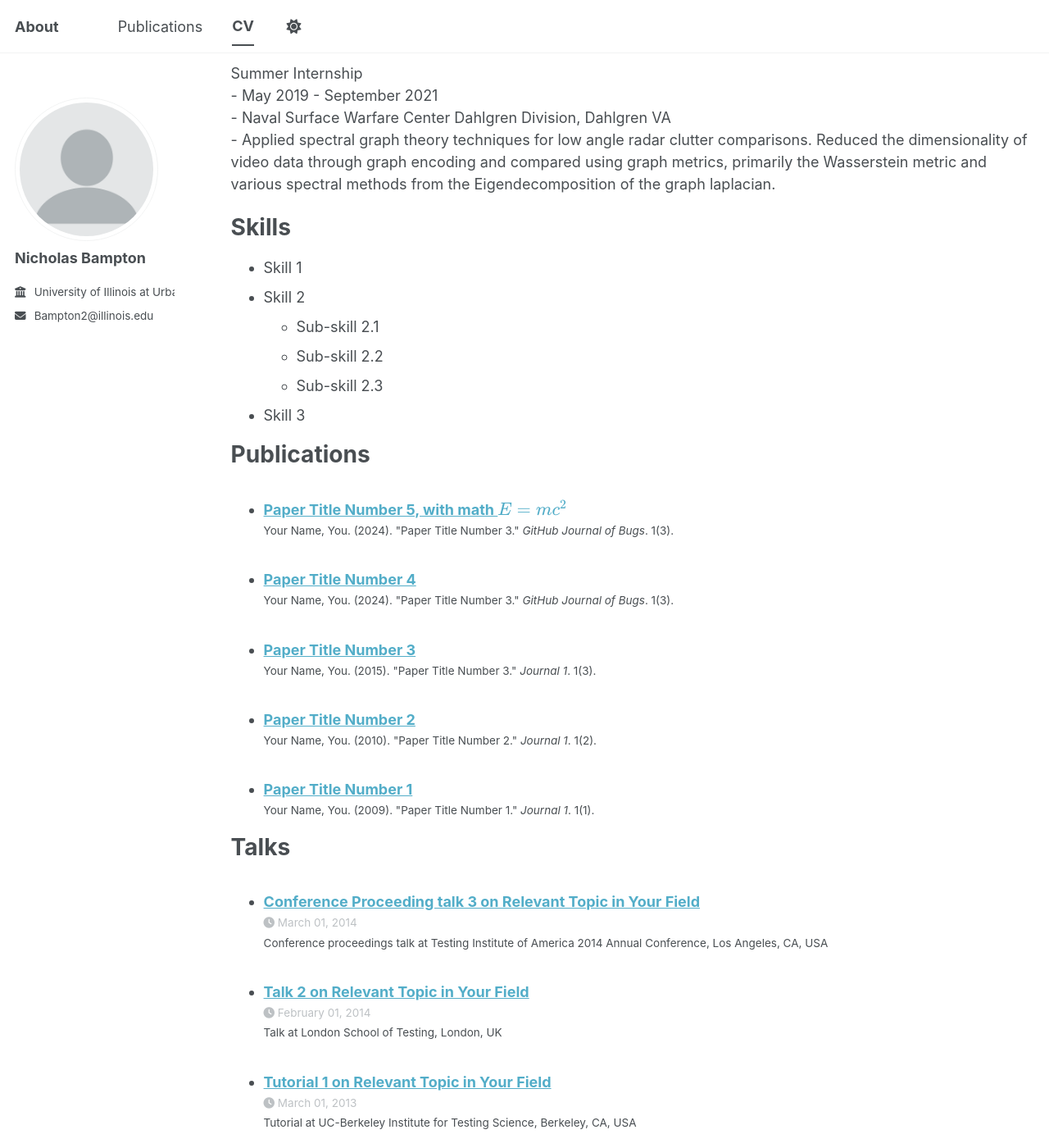
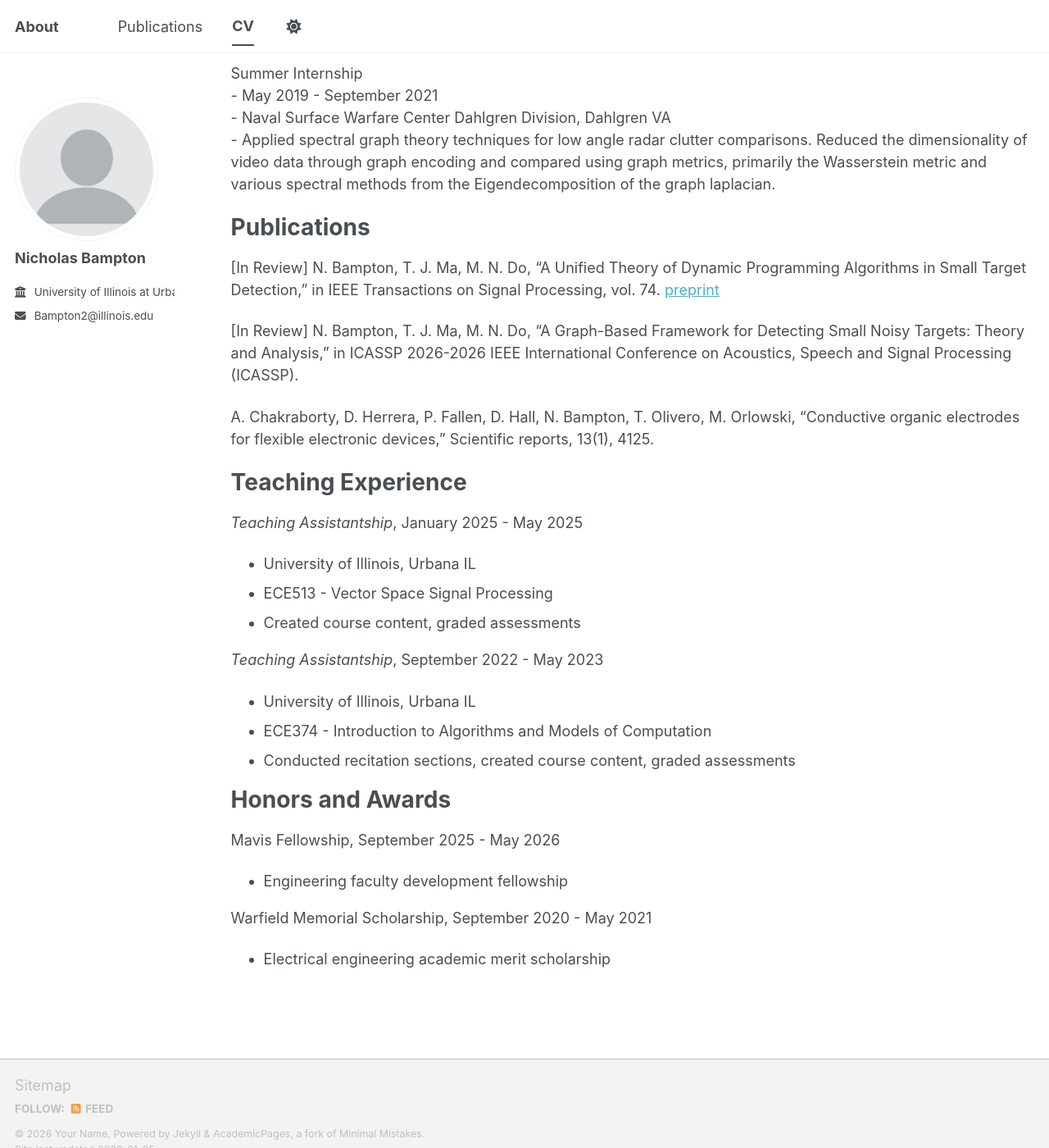
Before and after one commit to nick-bampton/nick-bampton.github.io, a Jekyll site: the page built from _pages/cv.md, in a window 1280 px wide and 1400 px high, scrolled down 907 px. Shown: the whole window at 82% size. Built offline with Jekyll 4.4.1, drawn with Linux system fonts in a browser that asks for light colours; a script bundle is joined from its source files by our own code; library files that are not in the unit come from our copies; some of the changed text lies outside the part shown.

Commit message:
Update cv.md

```diff
--- a/_pages/cv.md
+++ b/_pages/cv.md
@@ -39,34 +39,31 @@ Summer Internship<br>
 \- Naval Surface Warfare Center Dahlgren Division, Dahlgren VA<br>
 \- Applied spectral graph theory techniques for low angle radar clutter comparisons.  Reduced the dimensionality of video data through graph encoding and compared using graph metrics, primarily the Wasserstein metric and various spectral methods from the Eigendecomposition of the graph laplacian.
 
-
-Skills
-======
-* Skill 1
-* Skill 2
-  * Sub-skill 2.1
-  * Sub-skill 2.2
-  * Sub-skill 2.3
-* Skill 3
-
 Publications
 ======
-  <ul>{% for post in site.publications reversed %}
-    {% include archive-single-cv.html %}
-  {% endfor %}</ul>
+\[In Review\] N. Bampton, T. J. Ma, M. N. Do, “A Unified Theory of Dynamic Programming Algorithms in Small Target Detection,” in IEEE Transactions on Signal Processing, vol. 74.
+[preprint](https://arxiv.org/pdf/2512.11170)
 
-Talks
+\[In Review\] N. Bampton, T. J. Ma, M. N. Do, “A Graph-Based Framework for Detecting Small Noisy Targets: Theory and Analysis,” in ICASSP 2026-2026 IEEE International Conference on Acoustics, Speech and Signal Processing (ICASSP).
+
+A. Chakraborty, D. Herrera, P. Fallen, D. Hall, N. Bampton, T. Olivero, M. Orlowski, “Conductive organic electrodes for flexible electronic devices,” Scientific reports, 13(1), 4125.
+
+Teaching Experience
 ======
-  <ul>{% for post in site.talks reversed %}
-    {% include archive-single-talk-cv.html  %}
-  {% endfor %}</ul>
+*Teaching Assistantship*,	January 2025 - May 2025<br>
+- University of Illinois, Urbana IL
+- ECE513 - Vector Space Signal Processing
+- Created course content, graded assessments
 
-Teaching
+*Teaching Assistantship*,	September 2022 - May 2023<br>
+- University of Illinois, Urbana IL
+- ECE374 - Introduction to Algorithms and Models of Computation
+- Conducted recitation sections, created course content, graded assessments
+
+Honors and Awards
 ======
-  <ul>{% for post in site.teaching reversed %}
-    {% include archive-single-cv.html %}
-  {% endfor %}</ul>
+Mavis Fellowship,	September 2025 - May 2026
+- Engineering faculty development fellowship
 
-Service and leadership
-======
-* Currently signed in to 43 different slack teams
+Warfield Memorial Scholarship, September 2020 - May 2021
+- Electrical engineering academic merit scholarship
```
